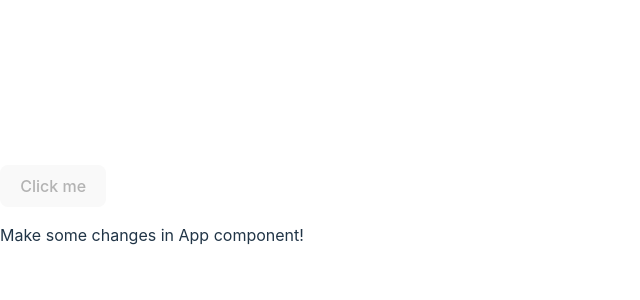
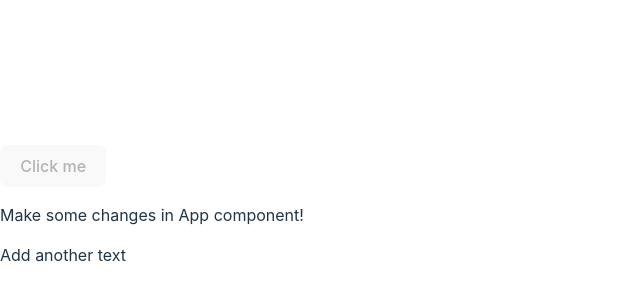
Before and after one commit to PyaeSoneAung-95/react-eslint-prettier-husky, a React (Vite) app: page / in a window 1280 px wide. Shown: the part 186-486 px from the top of the page, without its empty margins (0-640 px from the left). Built offline with nearby package versions, Linux system fonts and the light colour scheme.

Commit message:
add another text

```diff
--- a/src/App.tsx
+++ b/src/App.tsx
@@ -7,7 +7,10 @@ function App() {
         Click me
       </button>
       <p>Make some changes in App component!</p>
+      <p>Add another text</p>
     </>
+
+
   );
 }
 
```
